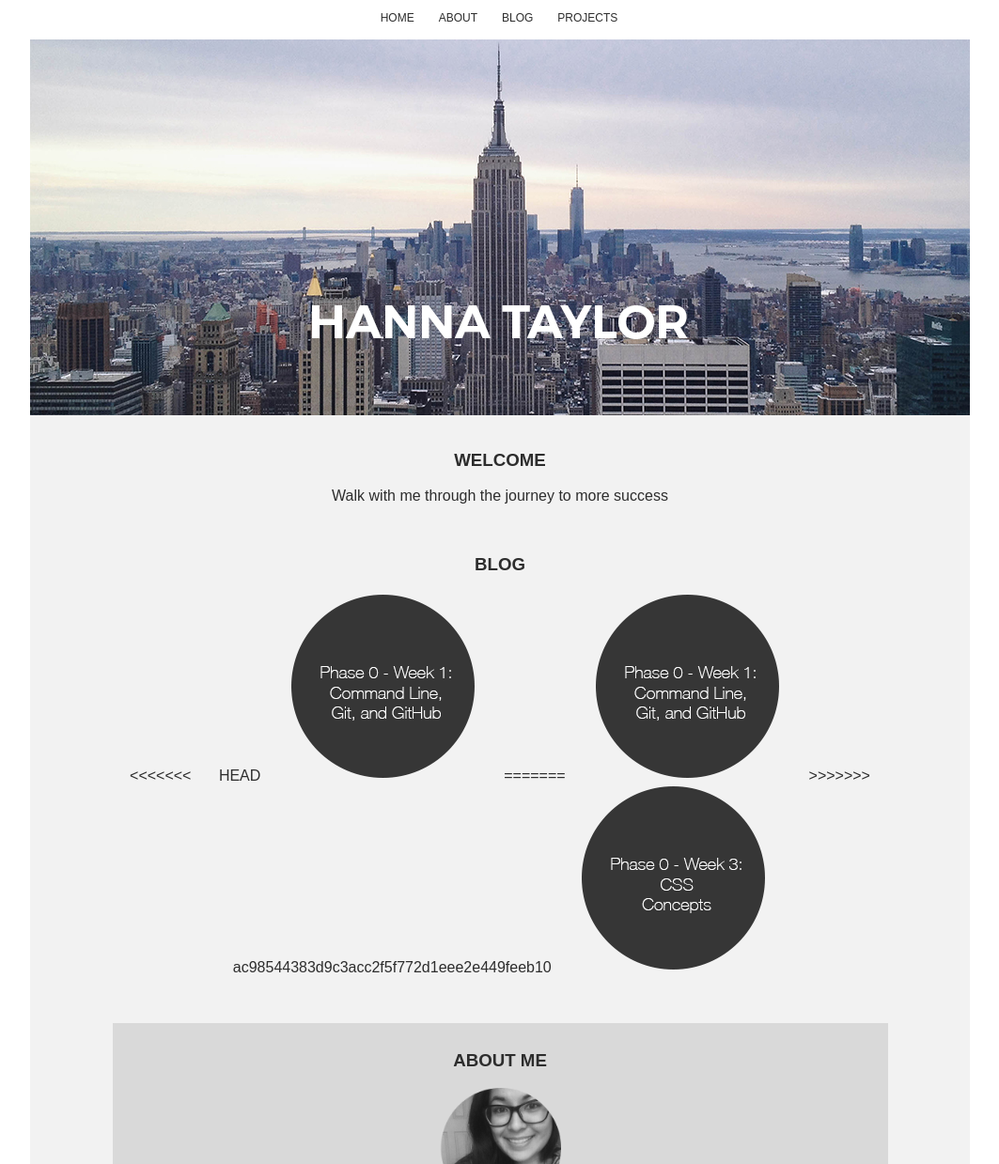
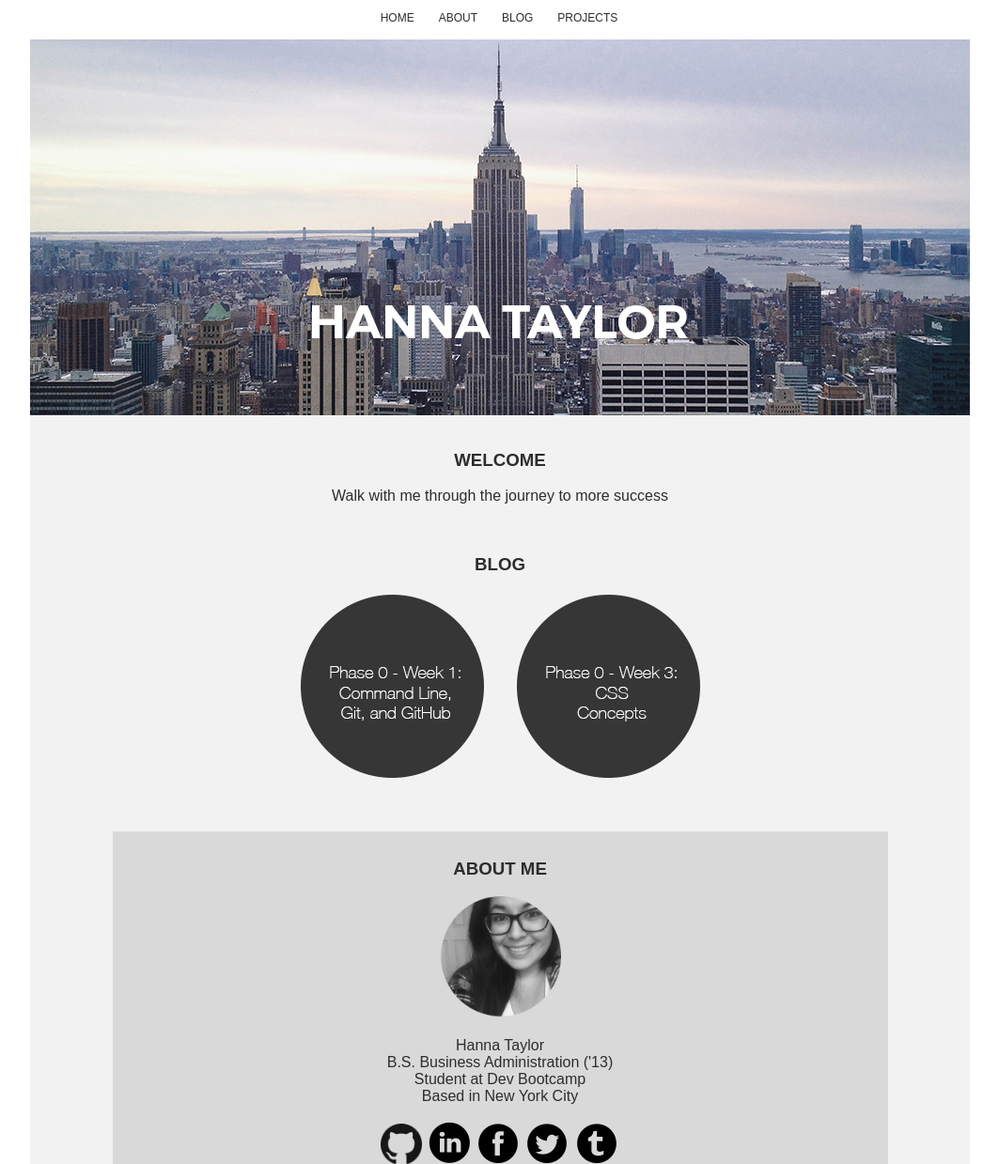
Before and after one commit to hannataylor/hannataylor.github.io, a plain HTML site: page index.html in a window 1280 px wide. Shown: the top 1239 px of the page at 94% size, without its empty margins (108-1171 px from the left). Drawn offline with Linux system fonts and the light colour scheme.

Commit message:
Fix merge problem

```diff
--- a/index.html
+++ b/index.html
@@ -55,15 +55,9 @@
 <section class="blog">
     <h3>BLOG</h3>
 
-<<<<<<< HEAD
-<a href="git.html">
-    <img src="imgs/week1icon.png" alt="week1"></a>
-<a href="css-concepts.html">
-=======
 <a href="blog/git.html">
     <img src="imgs/week1icon.png" alt="week1"></a>
 <a href="blog/css-concepts.html">
->>>>>>> ac98544383d9c3acc2f5f772d1eee2e449feeb10
     <img src="imgs/week3icon.png" alt="week3"></a>
 
 </section>
```
Also changed, not shown: blog/index.html (+0 -5 lines).
